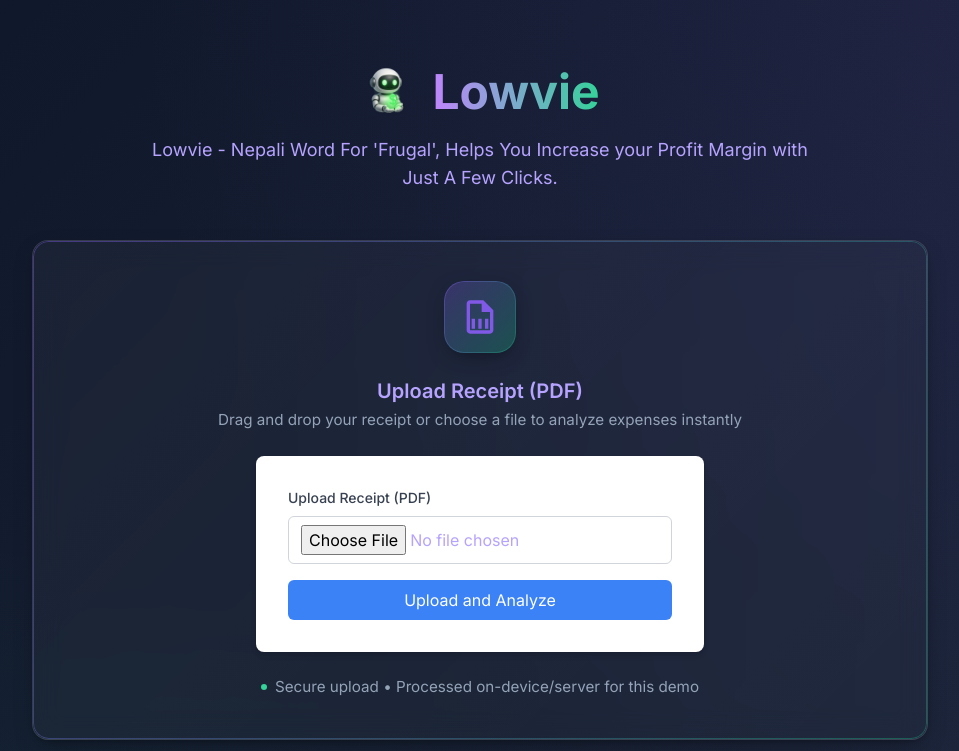
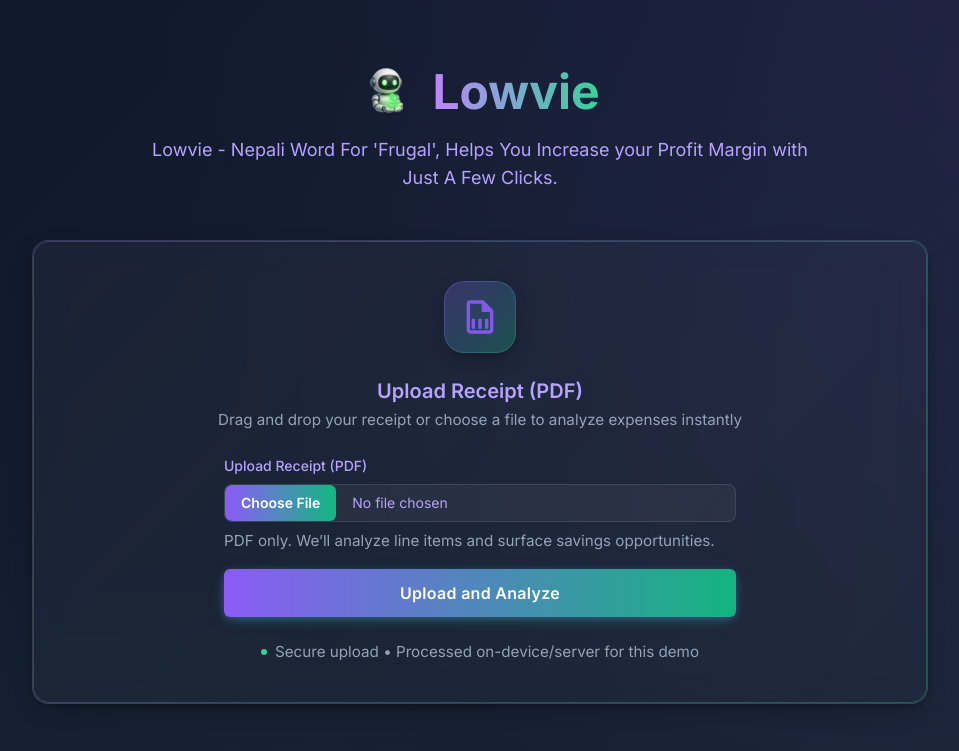
Before and after one commit to aryalsushant/lowvie, a Next.js app in the folder frontend/: page / in a window 1280 px wide. Shown: the top 751 px of the page, without its empty margins (160-1119 px from the left). Built offline with nearby package versions, Linux system fonts and the light colour scheme.

Commit message:
last ui change before i fight the demons of deployment

```diff
--- a/frontend/src/components/UploadForm.tsx
+++ b/frontend/src/components/UploadForm.tsx
@@ -1,10 +1,13 @@
 'use client';
+
+import { useId } from 'react';
 
 interface UploadFormProps {
   onFileUpload: (file: File) => Promise<void>;
 }
 
 export default function UploadForm({ onFileUpload }: UploadFormProps) {
+  const inputId = useId();
   const handleSubmit = async (e: React.FormEvent<HTMLFormElement>) => {
     e.preventDefault();
     const form = e.currentTarget;
@@ -16,22 +19,24 @@ export default function UploadForm({ onFileUpload }: UploadFormProps) {
   };
 
   return (
-    <div className="max-w-md mx-auto bg-white p-8 rounded-lg shadow-md">
+    <div className="max-w-lg mx-auto w-full">
       <form onSubmit={handleSubmit} className="space-y-4">
         <div className="space-y-2">
-          <label className="block text-sm font-medium text-gray-700">
+          <label htmlFor={inputId} className="block text-sm font-medium">
             Upload Receipt (PDF)
           </label>
           <input
+            id={inputId}
             type="file"
             accept=".pdf"
             required
-            className="w-full px-3 py-2 border border-gray-300 rounded-md"
+            className="block w-full text-sm rounded-lg border border-white/10 bg-white/5 text-text-secondary focus:outline-none focus:ring-2 focus:ring-emerald-400/40 focus:border-emerald-400/40 file:mr-4 file:py-2 file:px-4 file:rounded-md file:border-0 file:text-white file:font-semibold file:bg-gradient-to-r file:from-violet-500 file:to-emerald-500 file:hover:opacity-95"
           />
+          <p className="subtle-text text-xs">PDF only. We’ll analyze line items and surface savings opportunities.</p>
         </div>
         <button
           type="submit"
-          className="w-full bg-blue-500 text-white py-2 px-4 rounded-md hover:bg-blue-600 transition-colors"
+          className="w-full btn-primary-gradient py-3 rounded-md"
         >
           Upload and Analyze
         </button>
```
